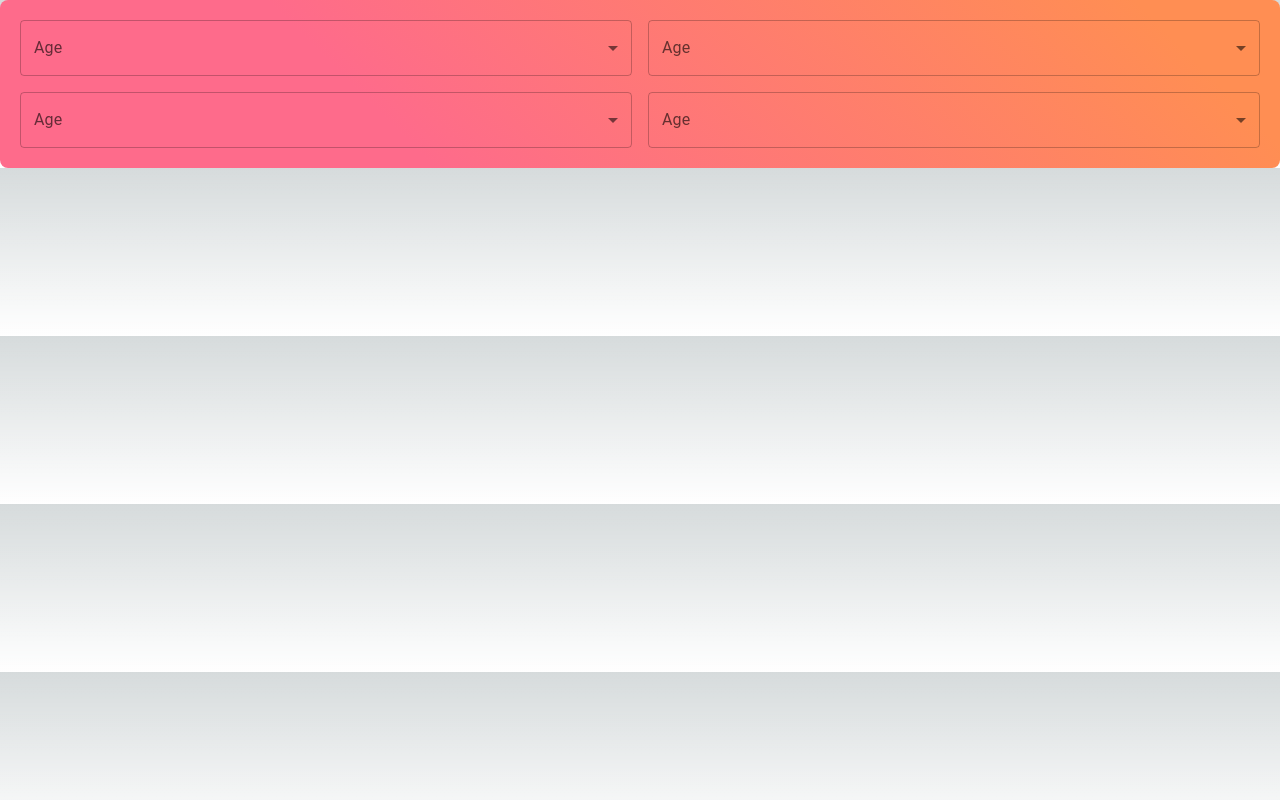
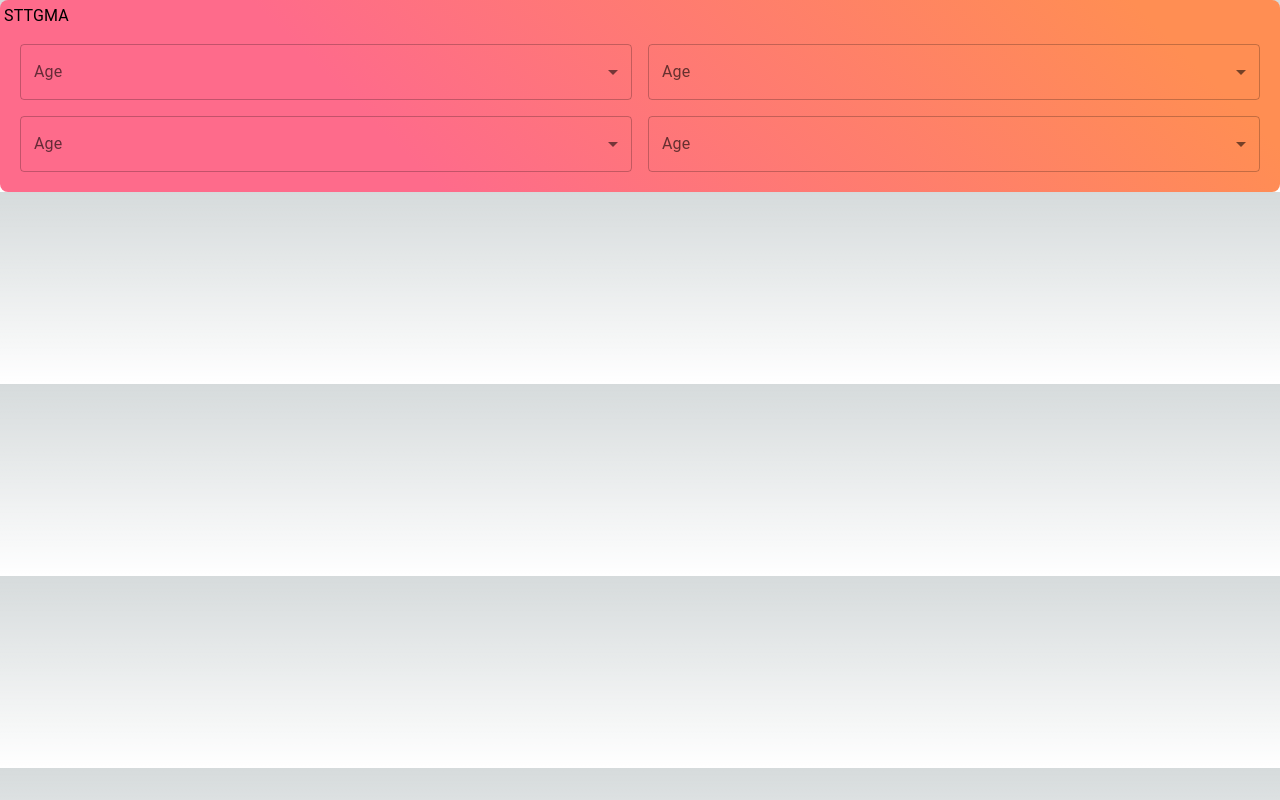
Before and after one commit to m-irfan-arshad/medtel-sttgma-ui, a Next.js app in the folder capybara/: page / in a window 1280 px wide. Built offline with nearby package versions, Linux system fonts and the light colour scheme.

Commit message:
Update page.js

```diff
--- a/capybara/src/app/page.js
+++ b/capybara/src/app/page.js
@@ -4,6 +4,7 @@ import BasicSelect from './BasicSelect'
 import { Select } from '@mui/material'
 import React from 'react';
 import Grid from '@mui/material/Grid';
+import Typography from '@mui/material/Typography';
 
 
 export default function Home() {
@@ -20,6 +21,9 @@ export default function Home() {
       >
 
       <Grid container spacing={2}>
+        <Grid xs={10}>
+          <Typography> STTGMA </Typography>
+        </Grid>
         <Grid item xs={6}>
           <BasicSelect> </BasicSelect>
         </Grid>
```
